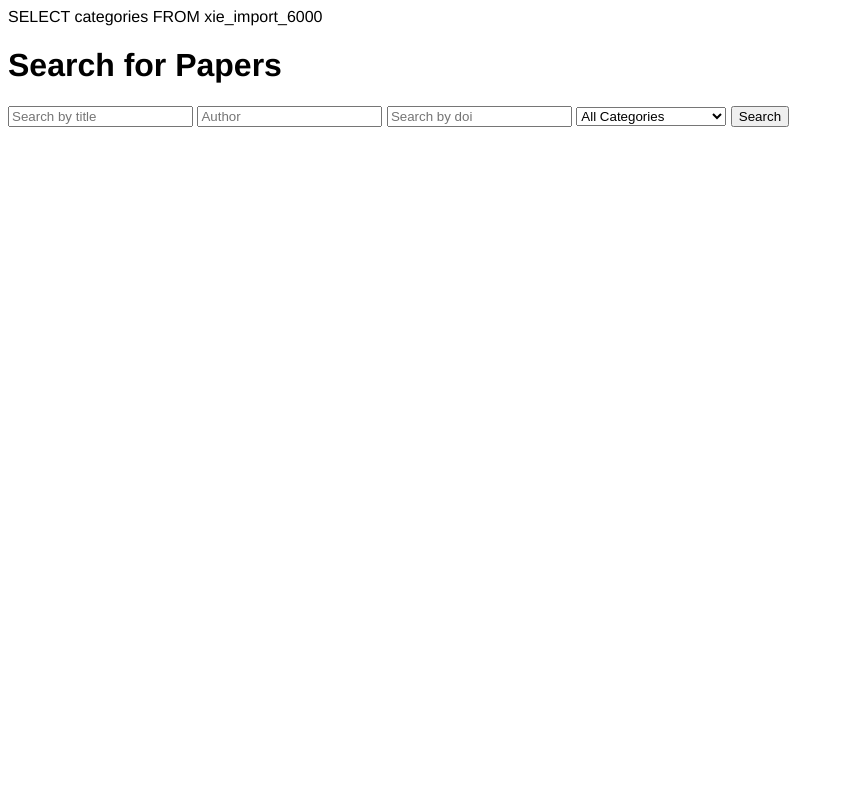
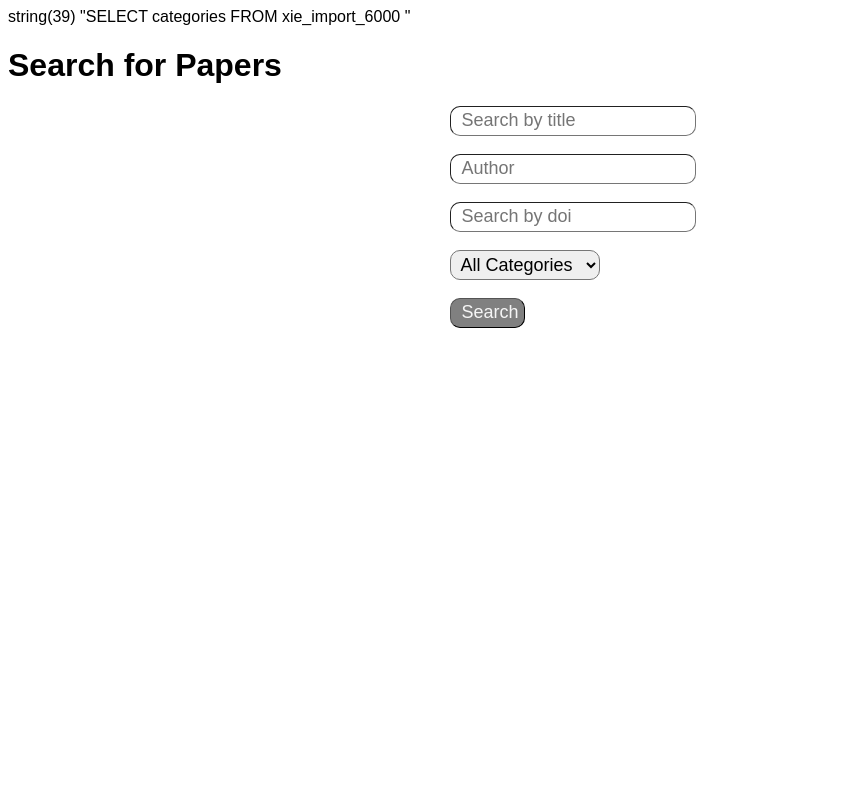
Before and after one commit to TheTRUTHis42/IntuitivePaper, a PHP site: page /search.php in a window 1280 px wide. Shown: the whole page, without its empty margins (0-844 px from the left). Run offline with PHP 8.4, Linux system fonts and the light colour scheme; data that the repository does not hold is empty.

Commit message:
working search and results
the search page and results work properly mow

```diff
--- a/search_result/search.php
+++ b/search_result/search.php
@@ -3,10 +3,36 @@
     <title>ARX-IF Database Search</title>
     <style>
         body{
-            font-family: Helvetica;
+            font-family: Arial, Helvetica, sans-serif;
         }
         select{
             width: 150px;
+            height: 30px;
+            border-radius: 10px;
+            font-size: large;
+            padding-left: 5px;
+        }
+        input{
+            height: 30px;
+            border-radius: 10px;
+            border-width: 1px;
+            font-size: large;
+            padding-left: 10px;
+
+        }
+        input[type = 'submit']{
+            background-color: grey;
+            transition: ease .2s;
+            color: whitesmoke;
+        }
+        input:hover[type = submit]{
+            background-color: black;
+        }
+        #form{
+            margin: auto;
+            width: 30%;
+            height: 30%;
+            /*background-color: #957DAD;*/
         }
     </style>
 </head>
@@ -30,20 +56,23 @@ $sql = "SELECT categories FROM xie_import_6000 ";
 
 //save the query into a variable
 $results = $mysql->query($sql);
-echo $sql;
+var_dump($sql);
 
 ?>
 
 <!--title-->
-<div><h1>Search for Papers</h1></div>
+<div id="title"><h1>Search for Papers</h1></div>
 
 <!--search form-->
 <div id="form">
 <form action = results.php method="GET">
     <!-- Search bar -->
         <input type="text" name="search_title" placeholder="Search by title">
+    <br> <br>
         <input type="text" name="author" placeholder="Author">
+    <br> <br>
         <input type="text" name="doi" placeholder="Search by doi">
+    <br> <br>
         <select name="categories">
             <option value="ALL">All Categories</option>
             <?php
@@ -53,6 +82,7 @@ echo $sql;
             }
             ?>
         </select>
+    <br><br>
         <input type="submit" value="Search">
     </form>
 </div>
```
Also changed, not shown: search_result/results.php (+57 -22 lines).
